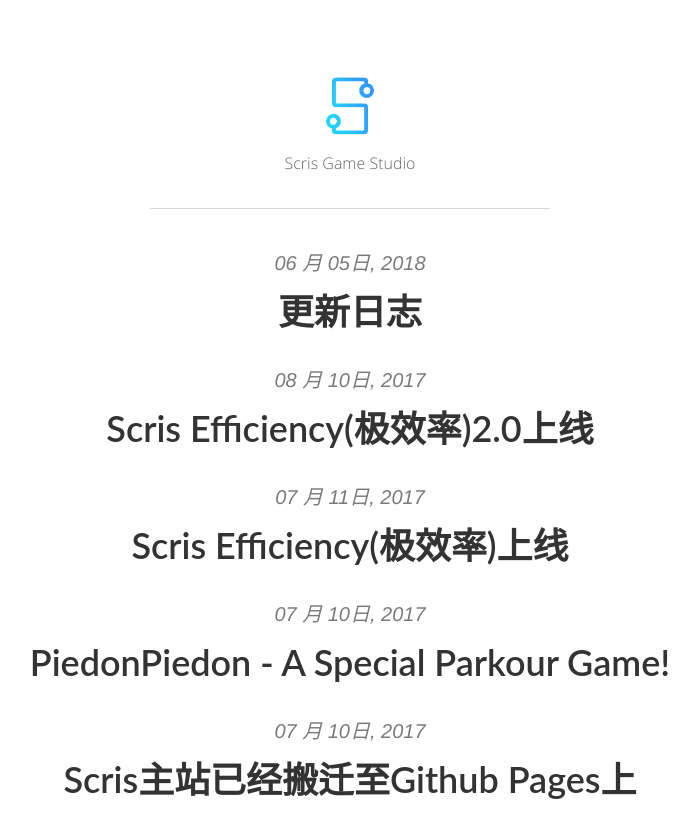
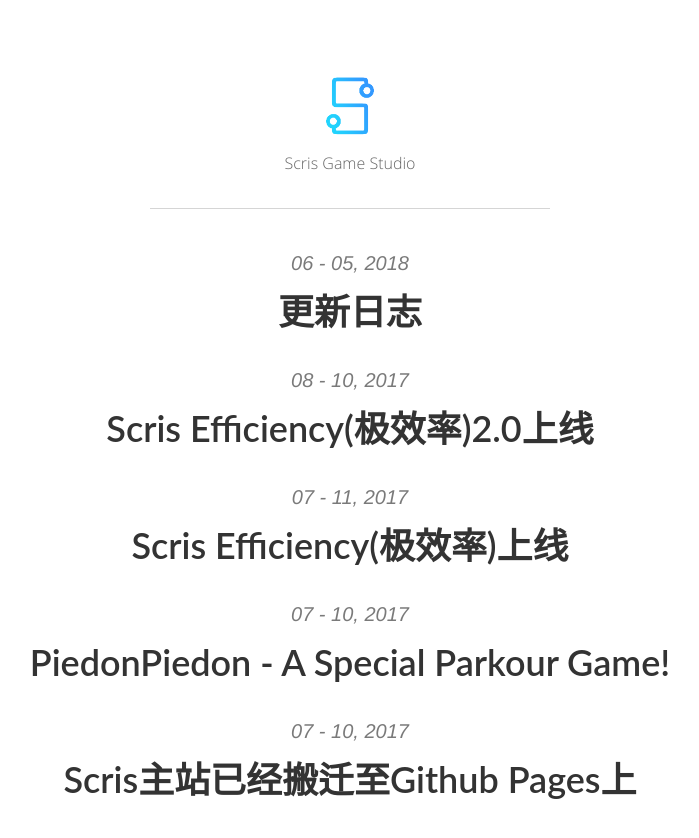
Before and after one commit to ScrisStudio/scris.top, a Jekyll site: the page built from archive.html, in a window 1280 px wide. Shown: the top 838 px of the page, without its empty margins (290-989 px from the left). Built offline with Jekyll 4.4.1, drawn with Linux system fonts in a browser that asks for light colours.

Commit message:
Update archive.html

```diff
--- a/archive.html
+++ b/archive.html
@@ -8,7 +8,7 @@
 		<li class="item">
 		  <div class="post">
 			<a href="{{ post.url | prepend: site.baseurl }}" class="post-link">
-			  <p class="post-meta">{{ post.date | date: "%m 月 %d日, %Y" }}</p>
+			  <p class="post-meta">{{ post.date | date: "%m - %d, %Y" }}</p>
 			  <h3 class="h3 post-title">{{ post.title }}</h3>
 			  <p class="post-summary">{{ post.summary }}</p>
 			</a>
```
